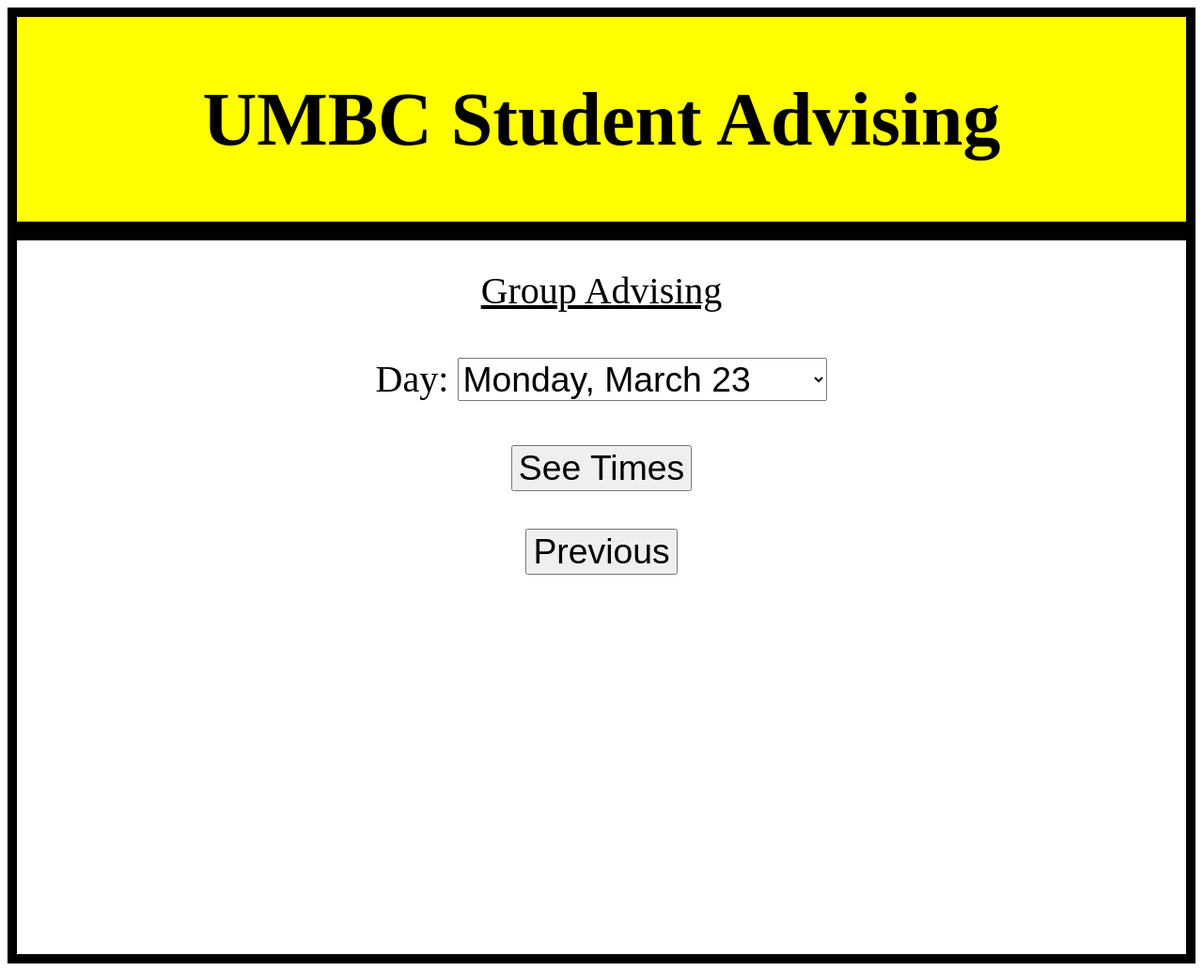
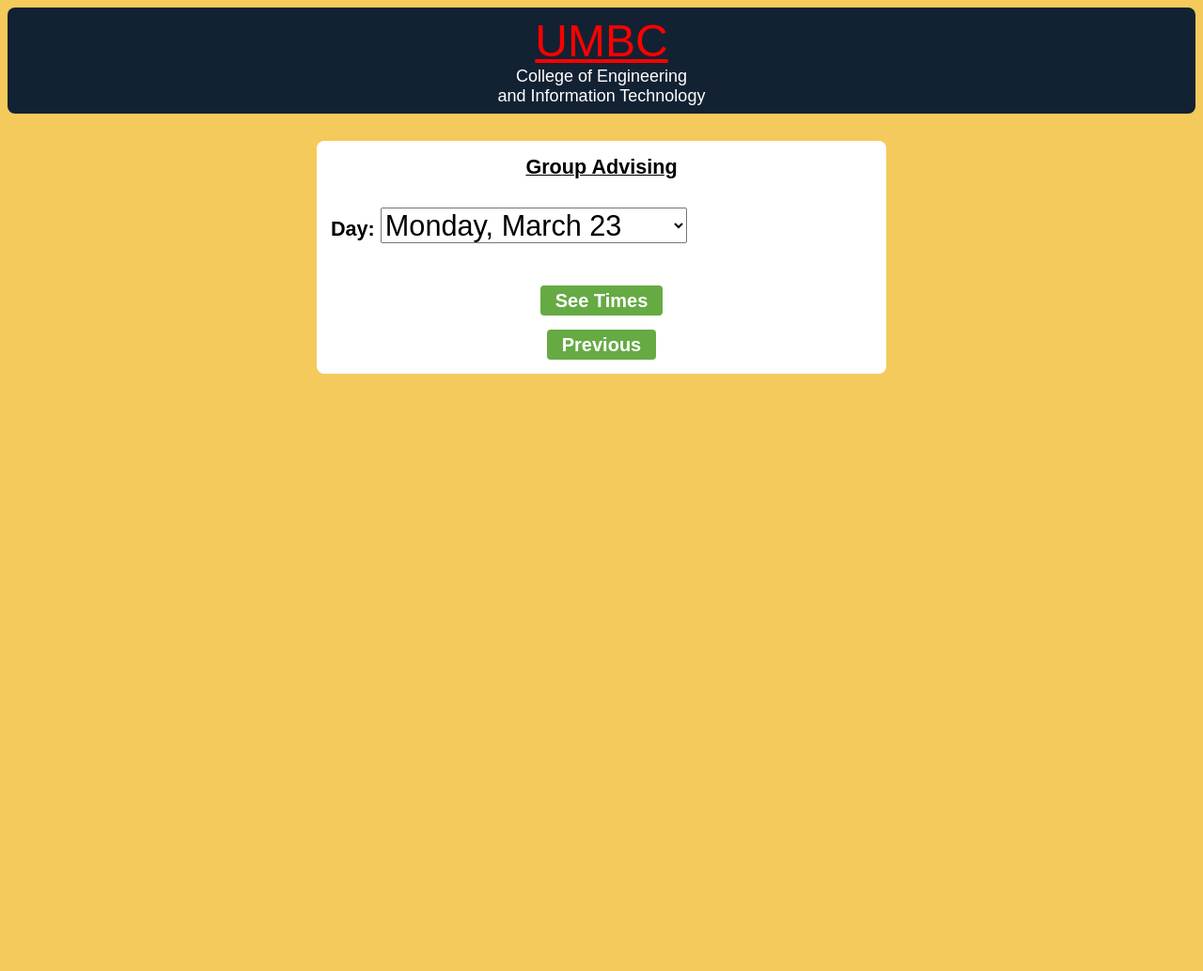
Before and after one commit to CPaul17/CMSC331_Project2, a PHP site: page /groupApp.php in a window 1280 px wide. Shown: the whole page at 94% size. After the commit the page ends 398 px from the top, so only its background shows below. Run offline with PHP 8.4, Linux system fonts and the light colour scheme.

Commit message:
looks pretty

```diff
--- a/groupApp.php
+++ b/groupApp.php
@@ -5,42 +5,54 @@
 // Class: CMSC 331
 // Instructor: Lupoli
 // Description: Shows options for days available for group advising
+
+include ("cssCode.html");
+include ("cssCode2.html");
 ?>
+
 
 <html>
 <head>
 <!-- Format background and border for page -->
-<style>
-#header {
-	background-color:yellow;
-	border: 10px solid black;
-	padding:10px;
-	color:black;
-	text-align:center;
-	font-size: 40px;
-}
-#section {
-	border: 10px solid black;
-	padding:30px;
-	height: 700px;
-	text-align:center;
-	font-size: 40px;
-}
-</style>
+
+
+
 </head>
 <body>
-<div id="header">
-<h1>UMBC Student Advising</h1>
-</div>
 
-<div id = "section">
-<u>Group Advising</u><br><br>
+
+<div id="security-tip">
+      <div class="content">
+	<P ALIGN="CENTER"><FONT SIZE="7" COLOR="RED"><U>UMBC</U></FONT>
+	<br><FONT SIZE="4">College of Engineering <br>and Information Technology</FONT>
+	</P>
+	</div>
+	</div>
+
+
+	<br>
+	<br>
+	<br>
+	<br>
+	<br>
+	<br>
+	<br>
+	<br>
+	<br>
+	<br>
+
+<div class = "center">
+<P ALIGN="CENTER"><FONT SIZE="4"><U><big><b>Group Advising</b></big></U></FONT></P>
+
+<br>
+<br>
 
 <form method="post" action="timesGroup.php">
 
 <!-- Group advising is only offered 3 days per week -->
-Day:
-<select style="font-size: 28pt" name='groupDay'>
+<FONT SIZE="4"><big><b> Day: </b></big></FONT>
+
+<select style="font-size: 23pt" name='groupDay'>
 <option value='2015-03-23'>Monday, March 23</option>
 <option value='2015-03-25'>Wednesday, March 25</option>
 <option value='2015-03-27'>Friday, March 27</option>
@@ -48,13 +60,22 @@
 <option value='2015-04-01'>Wednesday, April 1</option>
 <option value='2015-04-03'>Friday, April 3</option>
 
-</select><br><br>
+</select>
+<br>
+<br>
+<br>
+<br>
 
-<input type="submit" style="font-size: 28pt" value="See Times"><br>
+<center>
+<input type="submit" class="button go large" style="font-size: 15pt"
+ value="See Times"><br>
 </form>
 
+<br>
+
 <form action="appOption.php">
-<input type="submit" style="font-size: 28pt" value="Previous">
+<input type="submit" class="button go large" style="font-size: 15pt" value="Previous">
+</center>
 </form>
 
 </div>
```
